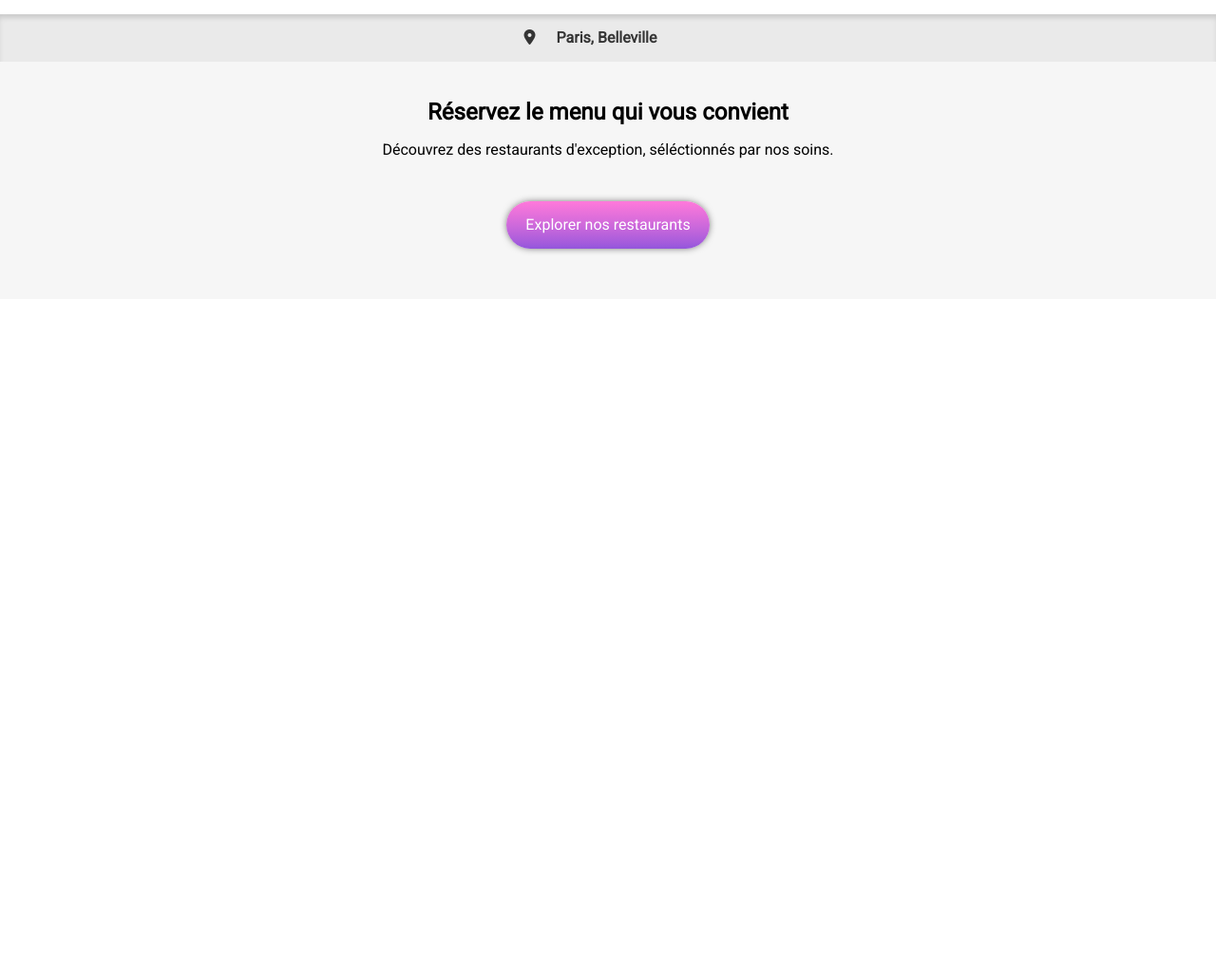
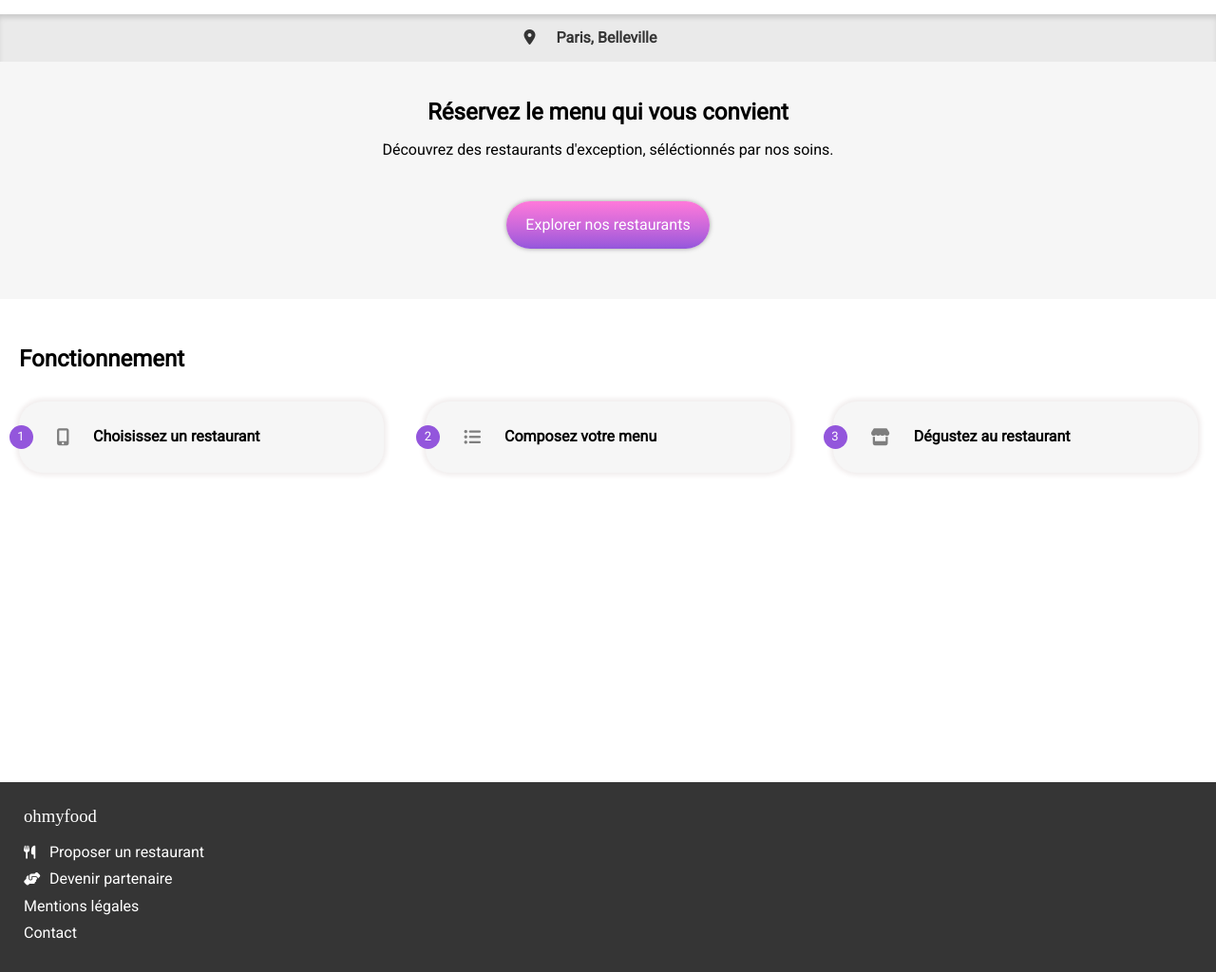
Before and after one commit to Bobbave/Ohmyfood, a website: page index.html in a window 1280 px wide. Shown: the part 50-1074 px from the top of the page at 95% size. Before the commit the page ends 800 px from the top, so only its background shows below. Drawn offline with Linux system fonts and the light colour scheme; a web font is replaced by a local one.

Commit message:
Added footer and functioning

```diff
--- a/index.html
+++ b/index.html
@@ -33,6 +33,24 @@
             <p>Découvrez des restaurants d'exception, séléctionnés par nos soins.</p>
             <button href="#restaurants">Explorer nos restaurants</button>
         </nav>
+        <section class="functioning">
+            <h2>Fonctionnement</h2>
+            <div class="stages-group">
+                <div class="stage"><span class="stage__number">1</span><i class="fa-solid fa-mobile-screen-button"></i><span class="stage__text">Choisissez un restaurant</span></div>
+                <div class="stage"><span class="stage__number">2</span><i class="fa-solid fa-list-ul"></i><span class="stage__text">Composez votre menu</span></div>
+                <div class="stage"><span class="stage__number">3</span><i class="fa-solid fa-store"></i><span class="stage__text">Dégustez au restaurant</span></div>
+            </div>
+        </section>
     </main>
+    <footer>
+        <h3>ohmyfood</h3>
+        <ul>
+            <li><a href="#"><i class="fa-solid fa-utensils"></i>Proposer un restaurant</a></li>
+            <li><a href="#"><i class="fa-solid fa-handshake-angle"></i>Devenir partenaire</a></li>
+            <li><a href="#">Mentions légales</a></li>
+            <li><a href="mailto:mail@ohmyfood.com">Contact</a></li>
+
+        </ul>
+    </footer>
 </body>
 </html>
--- a/sass/components/_buttons.scss
+++ b/sass/components/_buttons.scss
@@ -6,9 +6,9 @@ button{
     border-radius: 30px;
     background: linear-gradient(to top, $primary, 45%,$secondary);
     color: white;
-    box-shadow: 0px 0px 10px -3px #000000;
+    box-shadow: 0px 0px 7px -3px #000000;
     &:hover{
-        box-shadow: 0px 0px 15px -3px #000000;
+        box-shadow: 0px 0px 10px -3px #000000;
         opacity: 0.75;
     }
 }
--- /dev/null
+++ b/sass/layouts/_footer.scss
@@ -0,0 +1,31 @@
+footer{
+    height: 200px;
+    background-color: #353535;
+    h3{
+        font-family: 'Shrikhand';
+        font-weight: normal;
+        color: white;
+        margin-left: 25px;
+        padding-top: 25px;
+    }
+    a{
+        text-decoration: none;
+        color: white;
+        &:hover{
+            color: $primary;
+        }
+    }
+    ul{
+        padding-left: 0;
+        margin-left: 25px;
+    }
+    i{
+        width: 14px;
+        font-size: 14px;
+        margin-right: 13px;
+    }
+    li{
+        list-style: none;
+        padding-bottom: 10px;
+    }
+}
--- a/sass/main.scss
+++ b/sass/main.scss
@@ -3,5 +3,6 @@
 @import "./utils/variables";
 @import "./base/fonts";
 @import "./layouts/header";
+@import "./layouts/footer";
 @import "./pages/home";
 @import "./components/buttons";
--- a/sass/pages/_home.scss
+++ b/sass/pages/_home.scss
@@ -49,3 +49,62 @@ nav{
         }
     }
 }
+.functioning{
+    height: 440px;
+    margin-top: 50px;
+    h2{
+        margin: 0 0 30px 20px;
+    }
+    .stages-group{
+        display: flex;
+        flex-direction: column;
+        justify-content: space-evenly;
+        align-items: center;
+        gap: 25px;
+        @include desktop-only{
+            flex-direction: row;
+        }
+    }
+}
+.stage{
+    width: 80%;
+    height: 75px;
+    display: flex;
+    flex-direction: row;
+    justify-content: flex-start;
+    align-items: center;
+    background-color: #f6f6f6;
+    border-radius: 25px;
+    box-shadow: 0px 0px 5px 3px #f1eded;
+    @include desktop-only{
+        width: 30%;
+    }
+    &:hover{
+        background-color: #f5edff;
+        i{
+            color: $primary;
+        }
+    }
+    .stage__number{
+        display: flex;
+        justify-content: center;
+        align-items: center;
+        height: 25px;
+        width: 25px;
+        margin-left: -10px;
+        vertical-align: baseline;
+        background-color: $primary;
+        color: white;
+        font-size: small;
+        border-radius: 100%;
+    }
+    i{
+        margin-left: 25px;
+        color: #7e7e7e;
+        font-size: 18px;
+    }
+    .stage__text{
+        margin-left: 25px;
+        font-weight: bold;
+    }
+}
```
Also changed, not shown: css/style.css, 1 other file.
